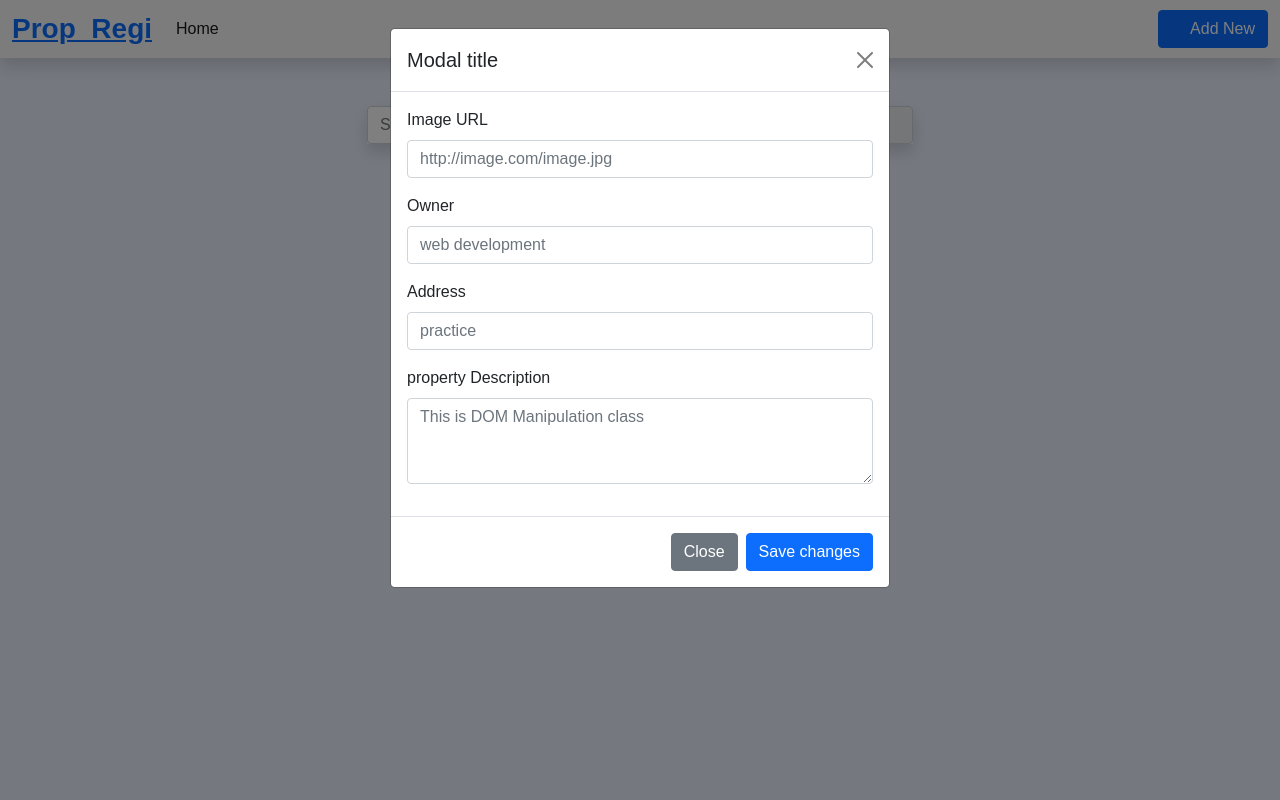
After one commit to arjunk00/prop_regi, a Django app: page /marketplace in a window 1280 px wide, after a click on "Add New". The commit adds this page. Run offline with Django 4.2, Linux system fonts and the light colour scheme; some libraries are stand-ins or nearby versions.

Commit message:
add marketplace and modify links

```diff
--- a/regi_app/url.py
+++ b/regi_app/url.py
@@ -9,5 +9,6 @@ urlpatterns = [
     path('aboutus', views.aboutus, name='aboutus'),
     path('contactus', views.contactus, name='contactus'),
     path('success', views.success,name="success"),
-    path('sendmail', views.sendmail, name='sendmail')
+    path('sendmail', views.sendmail, name='sendmail'),
+    path('marketplace', views.marketplace, name="marketplace")
 ]
--- a/regi_app/views.py
+++ b/regi_app/views.py
@@ -256,3 +256,6 @@ def contactus(request):
 
 def success(request):
     return render(request, 'success.html')
+
+def marketplace(request):
+    return render(request, 'marketplace.html')
--- /dev/null
+++ b/static/css_files/marketplace.css
@@ -0,0 +1,9 @@
+*{
+    margin: 0;
+    padding: 0;
+    box-sizing: border-box;
+}
+body{
+    font-family: "poppins",sans-serif;
+    background-color: #ebf2ff;
+}
--- /dev/null
+++ b/static/js_files/marketplace.js
@@ -0,0 +1,184 @@
+const taskContainer = document.querySelector(".task__container");
+let globalTaskData = [];
+
+const generateHTML = (taskData) => {
+  return ` <div id=${taskData.id} class="col-md-6 col-lg-4 my-4">
+<div class="card">
+  <div class="card-header gap-2 d-flex justify-content-end">
+    <button class="btn btn-outline-info" name=${taskData.id} onclick="editCard.apply(this, arguments)" >
+      <i class="fal fa-pencil" name=${taskData.id}></i>
+    </button>
+    <button class="btn btn-outline-danger" name=${taskData.id} onclick="deleteCard.apply(this, arguments)">
+      <i class="far fa-trash-alt" name=${taskData.id}></i>
+    </button>
+  </div>
+  <div class="card-body">
+    <img
+      src=${taskData.image}
+      alt="image"
+      class="card-img"
+    />
+    <h5 class="card-title mt-4">${taskData.title}</h5>
+    <p class="card-text">
+      ${taskData.description}
+    </p>
+    <span class="badge bg-primary">${taskData.type}</span>
+  </div>
+  <div class="card-footer">
+    <button class="btn btn-outline-primary" name=${taskData.id}>Open Task</button>
+  </div>
+</div>
+</div>`;
+};
+
+const saveToLocalStorage = () =>
+  localStorage.setItem("taskyCA", JSON.stringify({ card: globalTaskData }));
+
+const insertToDOM = (content) =>
+  taskContainer.insertAdjacentHTML("beforeend", content);
+
+const addNewCard = () => {
+  // get task data
+  const taskData = {
+    id: `${Date.now()}`,
+    title: document.getElementById("taskTitle").value,
+    image: document.getElementById("imageURL").value,
+    type: document.getElementById("taskType").value,
+    description: document.getElementById("taskDescription").value,
+  };
+
+  globalTaskData.push(taskData);
+
+  saveToLocalStorage();
+
+  const newCard = generateHTML(taskData);
+
+  insertToDOM(newCard);
+
+  // clear the form
+  document.getElementById("taskTitle").value = "";
+  document.getElementById("imageURL").value = "";
+  document.getElementById("taskType").value = "";
+  document.getElementById("taskDescription").value = "";
+
+  return;
+};
+
+const loadExistingCards = () => {
+  // check localstorage
+  const getData = localStorage.getItem("taskyCA");
+
+  // parse JSON data, if exist
+  if (!getData) return;
+
+  const taskCards = JSON.parse(getData);
+
+  globalTaskData = taskCards.card;
+
+  globalTaskData.map((taskData) => {
+    const newCard = generateHTML(taskData);
+    insertToDOM(newCard);
+  });
+
+  return;
+};
+
+const deleteCard = (event) => {
+  const targetID = event.target.getAttribute("name");
+  const elementType = event.target.tagName;
+
+  const removeTask = globalTaskData.filter((task) => task.id !== targetID);
+  globalTaskData = removeTask;
+
+
+  saveToLocalStorage();
+
+  // access DOM to remove card
+  if (elementType === "BUTTON") {
+    return taskContainer.removeChild(
+      event.target.parentNode.parentNode.parentNode
+    );
+  } else {
+    return taskContainer.removeChild(
+      event.target.parentNode.parentNode.parentNode.parentNode
+    );
+  }
+};
+
+const editCard = (event) => {
+  const elementType = event.target.tagName;
+
+  let taskTitle;
+  let taskType;
+  let taskDescription;
+  let parentElement;
+  let submitButton;
+
+  if (elementType === "BUTTON") {
+    parentElement = event.target.parentNode.parentNode;
+  } else {
+    parentElement = event.target.parentNode.parentNode.parentNode;
+  }
+
+  taskTitle = parentElement.childNodes[3].childNodes[3];
+  taskDescription = parentElement.childNodes[3].childNodes[5];
+  taskType = parentElement.childNodes[3].childNodes[7];
+  submitButton = parentElement.childNodes[5].childNodes[1];
+
+  taskTitle.setAttribute("contenteditable", "true");
+  taskDescription.setAttribute("contenteditable", "true");
+  taskType.setAttribute("contenteditable", "true");
+  submitButton.setAttribute("onclick", "saveEdit.apply(this, arguments)");
+  submitButton.innerHTML = "Save Changes";
+};
+
+const saveEdit = (event) => {
+  const targetID = event.target.getAttribute("name");
+  const elementType = event.target.tagName;
+
+  let parentElement;
+
+  if (elementType === "BUTTON") {
+    parentElement = event.target.parentNode.parentNode;
+  } else {
+    parentElement = event.target.parentNode.parentNode.parentNode;
+  }
+
+  const taskTitle = parentElement.childNodes[3].childNodes[3];
+  const taskDescription = parentElement.childNodes[3].childNodes[5];
+  const taskType = parentElement.childNodes[3].childNodes[7];
+  const submitButton = parentElement.childNodes[5].childNodes[1];
+
+  const updatedData = {
+    title: taskTitle.innerHTML,
+    type: taskType.innerHTML,
+    description: taskDescription.innerHTML,
+  };
+
+  console.log({ updatedData, targetID });
+
+  const updateGlobalTasks = globalTaskData.map((task) => {
+    if (task.id === targetID) {
+      console.log({ ...task, ...updatedData });
+      return { ...task, ...updatedData };
+    }
+    return task;
+  });
+
+  globalTaskData = updateGlobalTasks;
+
+  saveToLocalStorage();
+
+  taskTitle.setAttribute("contenteditable", "false");
+  taskDescription.setAttribute("contenteditable", "false");
+  taskType.setAttribute("contenteditable", "false");
+  submitButton.innerHTML = "Open Task";
+};
+
+// Strigify
+// JS object -> JSON
+
+// Parse
+// JSON -> JS objects
+
+// contenteditable = "true"
--- a/templates/index.html
+++ b/templates/index.html
@@ -38,6 +38,9 @@
                 </li>
                 <li>
                     <a href="#"  onclick="location.href='/contactus'">contact</a>
+                </li>
+                <li>
+                    <a href="#"  onclick="location.href='/marketplace'">marketplace</a>
                 </li>
             </ul>
             <!-- social media -->
--- /dev/null
+++ b/templates/marketplace.html
@@ -0,0 +1,173 @@
+{% load static %}
+
+<!DOCTYPE html>
+<html lang="en">
+  <head>
+    <meta charset="UTF-8" />
+    <meta http-equiv="X-UA-Compatible" content="IE=edge" />
+    <meta name="viewport" content="width=device-width, initial-scale=1.0" />
+    <!-- Bootstrap CSS -->
+    <link
+      href="https://cdn.jsdelivr.net/npm/bootstrap@5.0.2/dist/css/bootstrap.min.css"
+      rel="stylesheet"
+      integrity="sha384-EVSTQN3/azprG1Anm3QDgpJLIm9Nao0Yz1ztcQTwFspd3yD65VohhpuuCOmLASjC"
+      crossorigin="anonymous"
+    />
+
+    <!-- fontawesome icons -->
+    <link
+      rel="stylesheet"
+      href="https://pro.fontawesome.com/releases/v5.10.0/css/all.css"
+      integrity="sha384-AYmEC3Yw5cVb3ZcuHtOA93w35dYTsvhLPVnYs9eStHfGJvOvKxVfELGroGkvsg+p"
+      crossorigin="anonymous"
+    />
+      <link href="{% static 'css_files/marketplace.css' %}" rel="stylesheet">
+
+    <title>Marketplace</title>
+  </head>
+  <body style="background-color: #ebf3ff" onload="loadExistingCards()">
+    <!-- Modal -->
+    <div
+      class="modal fade"
+      id="newTask"
+      tabindex="-1"
+      aria-labelledby="newTaskLabel"
+      aria-hidden="true"
+    >
+      <div class="modal-dialog">
+        <div class="modal-content">
+          <div class="modal-header">
+            <h5 class="modal-title" id="newTaskLabel">Modal title</h5>
+            <button
+              type="button"
+              class="btn-close"
+              data-bs-dismiss="modal"
+              aria-label="Close"
+            ></button>
+          </div>
+          <div class="modal-body">
+            <div class="mb-3">
+              <label for="imageURL" class="form-label">Image URL</label>
+              <input
+                type="url"
+                class="form-control"
+                id="imageURL"
+                placeholder="http://image.com/image.jpg"
+              />
+            </div>
+            <div class="mb-3">
+              <label for="taskTitle" class="form-label">Owner</label>
+              <input
+                type="text"
+                class="form-control"
+                id="taskTitle"
+                placeholder="web development"
+              />
+            </div>
+            <div class="mb-3">
+              <label for="taskType" class="form-label">Address</label>
+              <input
+                type="text"
+                class="form-control"
+                id="taskType"
+                placeholder="practice"
+              />
+            </div>
+            <div class="mb-3">
+              <label for="taskDescription" class="form-label"
+                >property Description</label
+              >
+              <textarea
+                id="taskDescription"
+                class="form-control"
+                rows="3"
+                placeholder="This is DOM Manipulation class"
+              ></textarea>
+            </div>
+          </div>
+          <div class="modal-footer">
+            <button
+              type="button"
+              class="btn btn-secondary"
+              data-bs-dismiss="modal"
+            >
+              Close
+            </button>
+            <button
+              type="button"
+              class="btn btn-primary"
+              onclick="addNewCard()"
+              data-bs-dismiss="modal"
+            >
+              Save changes
+            </button>
+          </div>
+        </div>
+      </div>
+    </div>
+    <header>
+      <nav class="navbar navbar-expand-lg navbar-light bg-light shadow">
+        <div class="container-fluid">
+          <a class="fs-3 fw-bolder" href="#" onclick = "location.href='/'">Prop_Regi</a>
+          <button
+            class="navbar-toggler"
+            type="button"
+            data-bs-toggle="collapse"
+            data-bs-target="#navbarSupportedContent"
+            aria-controls="navbarSupportedContent"
+            aria-expanded="false"
+            aria-label="Toggle navigation"
+          >
+            <span class="navbar-toggler-icon"></span>
+          </button>
+          <div class="collapse navbar-collapse" id="navbarSupportedContent">
+            <ul class="navbar-nav ms-3 me-auto mb-2 mb-lg-0">
+              <li class="nav-item">
+                <a class="nav-link active" aria-current="page" href="#">Home</a>
+              </li>
+            </ul>
+            <button
+              class="btn btn-primary"
+              type="button"
+              data-bs-toggle="modal"
+              data-bs-target="#newTask"
+            >
+              <i class="far fa-plus"></i> Add New
+            </button>
+          </div>
+        </div>
+      </nav>
+    </header>
+
+    <main class="container">
+      <section class="row justify-content-center mt-5">
+        <div class="col-md-8 col-lg-6">
+          <div class="input-group mb-3 shadow">
+            <input
+              type="search"
+              class="form-control"
+              placeholder="Search Task"
+              aria-label="Search Task"
+              aria-describedby="basic-addon1"
+            />
+            <span class="input-group-text" id="basic-addon1">
+              <i class="far fa-search"></i>
+            </span>
+          </div>
+        </div>
+      </section>
+
+      <!-- Task Container -->
+      <section class="task__container row"></section>
+    </main>
+
+    <!-- JavaScript Bundle with Popper -->
+    <script
+      src="https://cdn.jsdelivr.net/npm/bootstrap@5.0.2/dist/js/bootstrap.bundle.min.js"
+      integrity="sha384-MrcW6ZMFYlzcLA8Nl+NtUVF0sA7MsXsP1UyJoMp4YLEuNSfAP+JcXn/tWtIaxVXM"
+      crossorigin="anonymous"
+    ></script>
+
+    <script src="{% static 'js_files/marketplace.js' %}"></script>
+  </body>
+</html>
--- a/templates/success.html
+++ b/templates/success.html
@@ -5,6 +5,8 @@
     <title>success</title>
 </head>
 <body>
-    transaction successful
+    transaction successful,
+
+    all transaction details and reciept are sent to your email for further reference!
 </body>
 </html>
```
